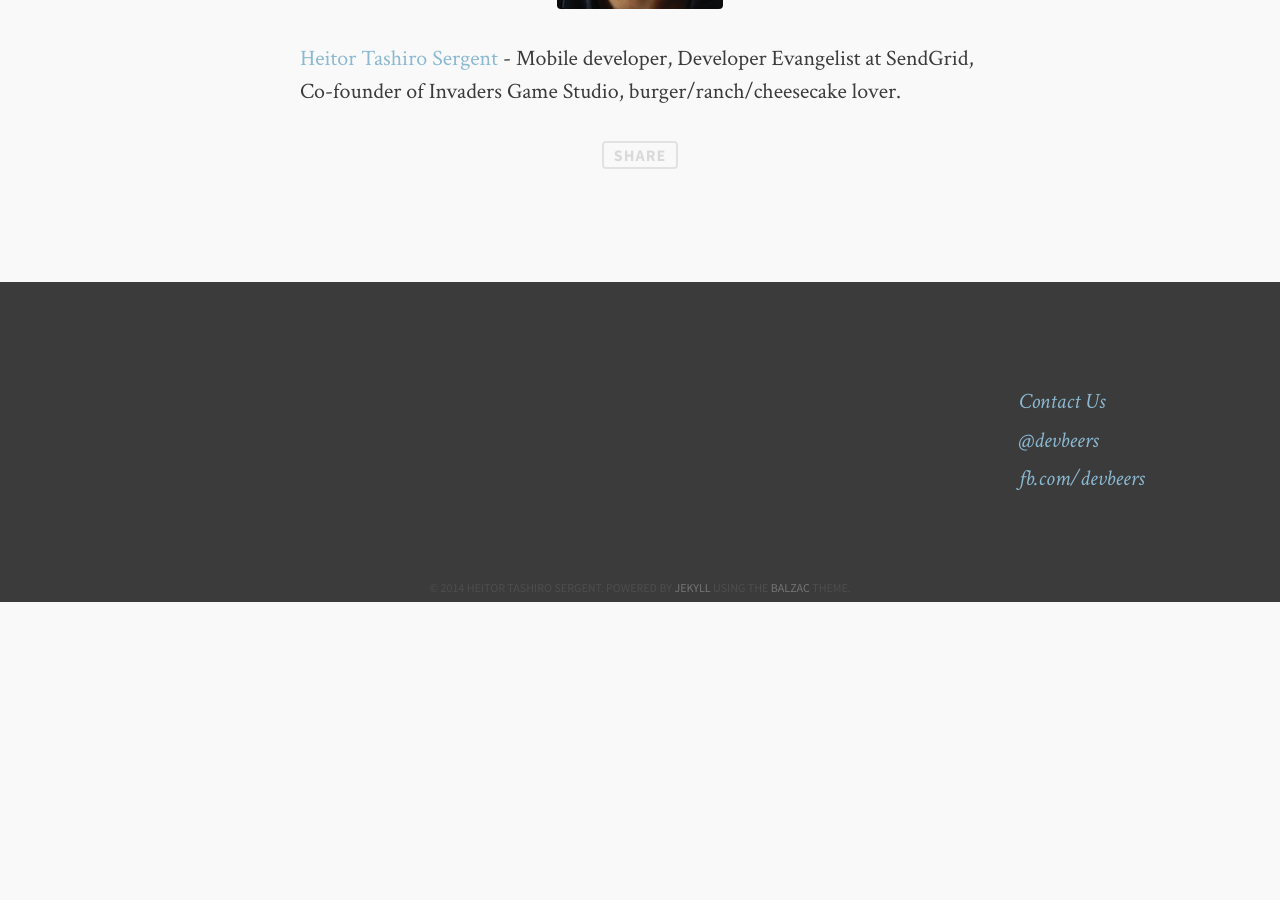
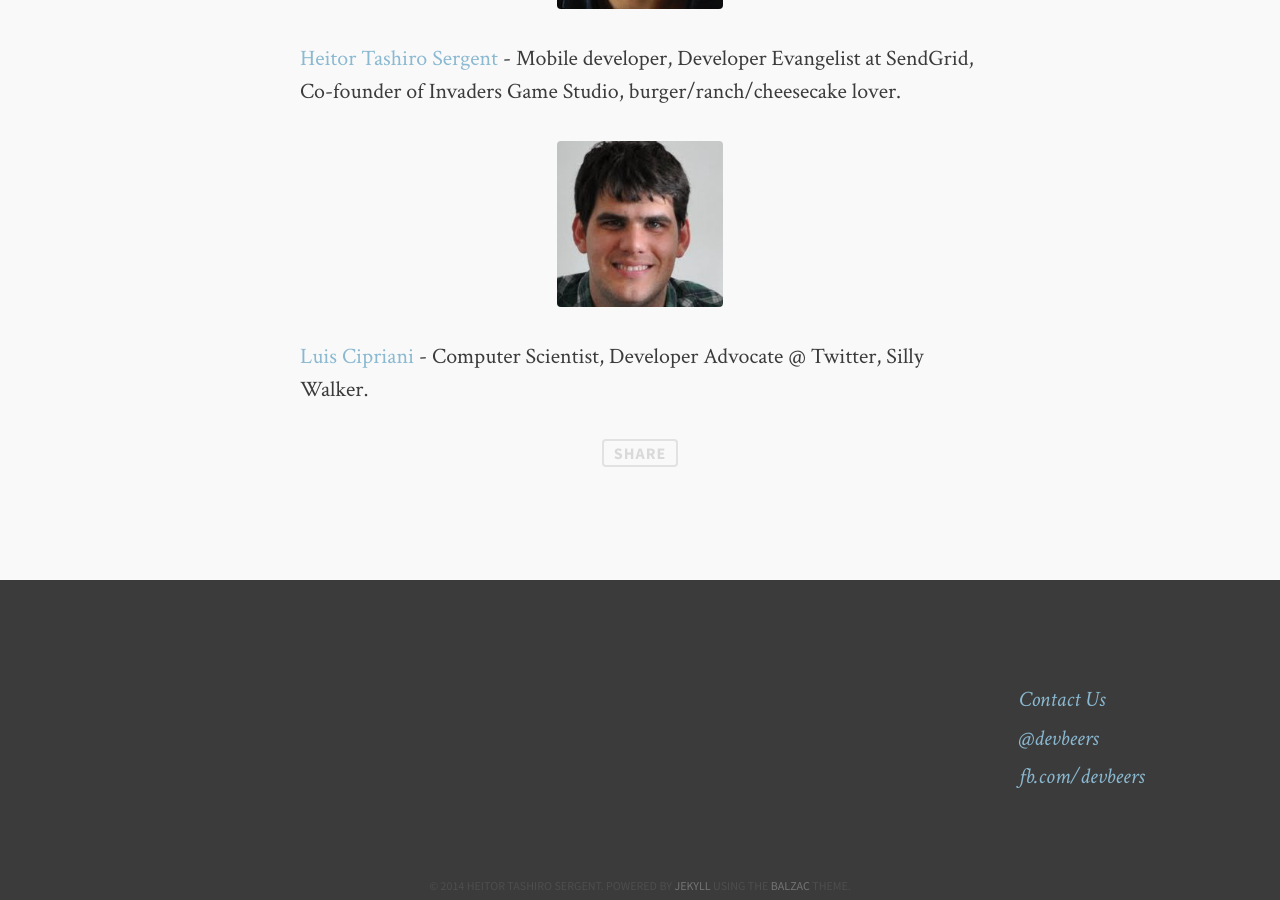
Before and after one commit to devbeers/devbeers.github.io, a Jekyll site: the page built from index.md, in a window 1280 px wide and 900 px high, scrolled down 2343 px. Built offline with Jekyll 4.4.1, drawn with Linux system fonts in a browser that asks for light colours; comment, search, counter and statistics services are not loaded; before the commit the page ends 2945 px from its top, so only the background shows below that.

Commit message:
added Luis Cipriani to organizers

```diff
--- a/index.md
+++ b/index.md
@@ -33,3 +33,6 @@ Get in touch with us over [here](mailto:contact@devbeers.io)
 
 ![Heitor]({{ site.url }}/images/heitor.jpg)
 [Heitor Tashiro Sergent](https://twitter.com/heitortsergent) - Mobile developer, Developer Evangelist at SendGrid, Co-founder of Invaders Game Studio, burger/ranch/cheesecake lover.
+
+![Luis]({{ site.url }}/images/cipriani.png)
+[Luis Cipriani](https://twitter.com/lfcipriani) - Computer Scientist, Developer Advocate @ Twitter, Silly Walker.
```
Also changed, not shown: images/cipriani.png (added), images/cipriani@2x.png (added).
